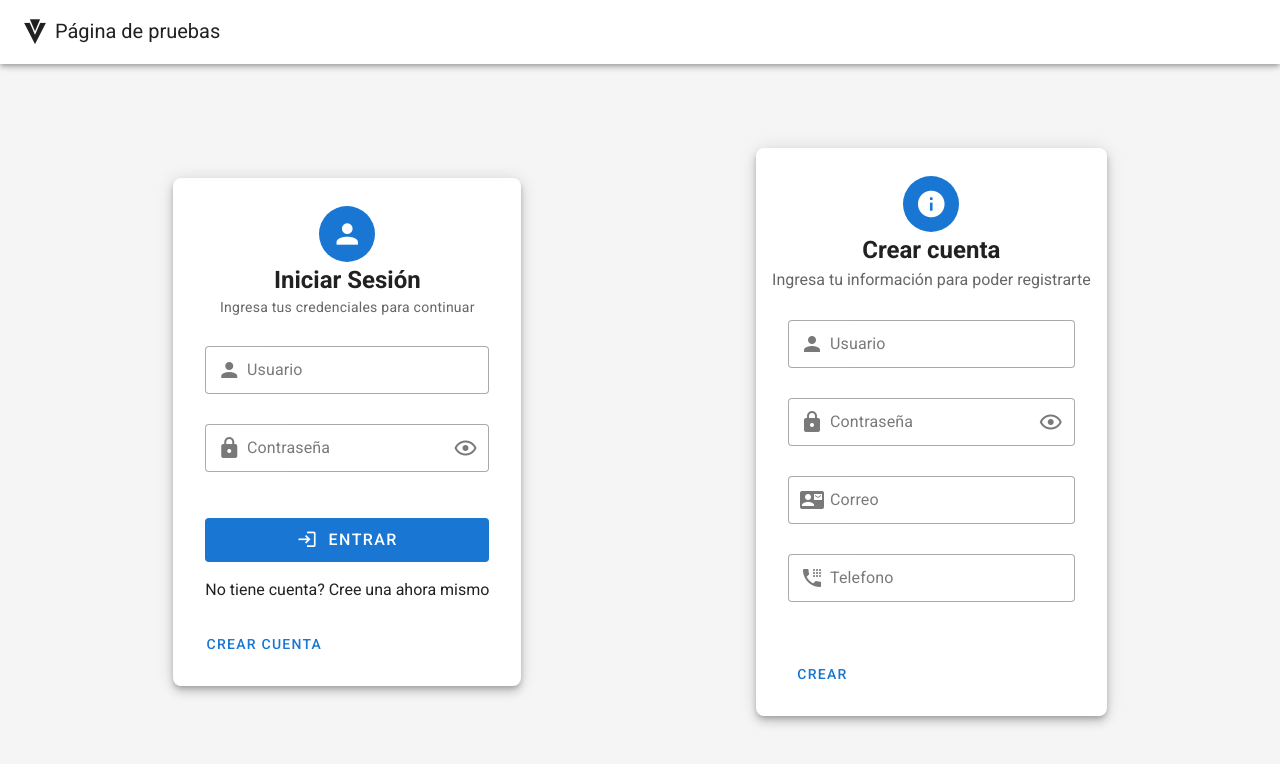
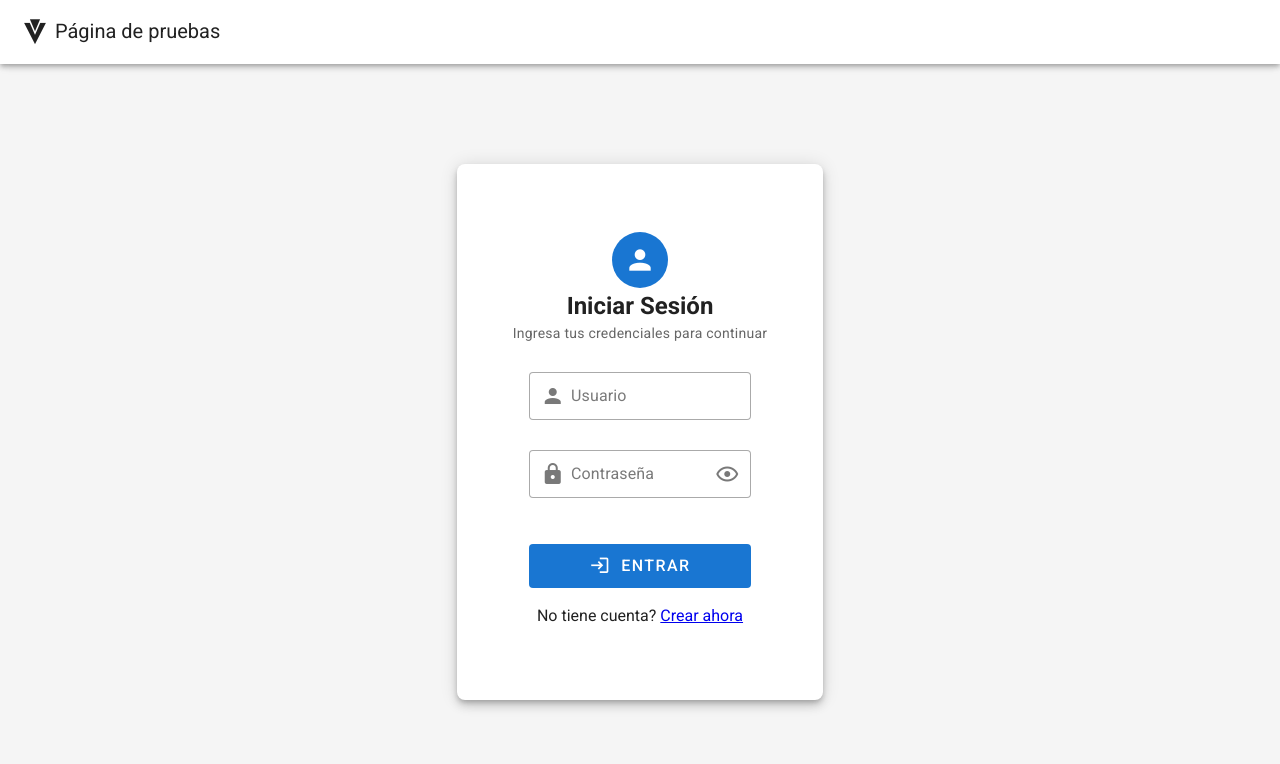
Before and after one commit to Vsdestroyer0/Vue-ServicioSocial, a Vue app: page /login in a window 1280 px wide. Shown: the top 764 px of the page. Built offline with nearby package versions, Linux system fonts and the light colour scheme.

Commit message:
feat: implementación de rutas con router

```diff
--- a/src/App.vue
+++ b/src/App.vue
@@ -1,9 +1,6 @@
 <script setup>
 import { ref } from 'vue'
-import Login from './components/Login.vue'
 import Navbar from './components/Navbar.vue'
-import AuthView from './vistas/AuthView.vue'
-import Register from './components/Register.vue'
 
 const usuarioLogueado = ref(null)
 
@@ -26,14 +23,9 @@ const onLogout = () => {
     <v-main class="bg-grey-lighten-4">
       <v-container class="fill-height d-flex align-center justify-center">
 
-        <!-- Pantalla de Login -->
-        <Login v-if="!usuarioLogueado" @login="onLogin" />
+        <!-- Manejo de ruta -->
+        <RouterView/>
 
-        <!-- Pantalla Usuario logeado -->
-        <AuthView v-else :usuarioLogueado @logout="onLogout"/>
-
-        <!-- Pantalla de Regitro usuario -->
-        <Register/>
 
       </v-container>
     </v-main>
--- a/src/components/Login.vue
+++ b/src/components/Login.vue
@@ -1,8 +1,8 @@
 <script setup>
 import { ref } from 'vue'
+import { useRouter } from 'vue-router'
 
-const emit = defineEmits(['login'])
-
+const router = useRouter()
 const usuario = ref('')
 const password = ref('')
 const error = ref('')
@@ -16,20 +16,17 @@ const handleLogin = () => {
   setTimeout(() => {
     cargabtn.value = false
     if (usuario.value === 'admin' && password.value === '1234') {
-      emit('login', usuario.value)
+      router.push('/home')
     } else {
       error.value = 'Usuario o contraseña incorrectos'
     }
   }, 400)
 }
 
-const handleRegister = () => {
-
-}
 </script>
 
 <template>
-  <v-card class="mx-auto pa-4" max-width="400" elevation="6" rounded="lg">
+  <v-card class="mx-auto pa-14" max-width="400" elevation="6" rounded="lg">
     <!-- Encabezado de la tarjeta -->
     <div class="text-center my-3">
       <v-avatar color="primary" size="56">
@@ -102,20 +99,14 @@ const handleRegister = () => {
           Entrar
         </v-btn>
       </v-card-actions>
-    </v-form>
-    <v-form @submit="handleRegister">
+
       <div class="text-center px-4 pb-4">
-          <p>
-          No tiene cuenta? Cree una ahora mismo
+          <p class="">
+          No tiene cuenta?
+          <router-link to="/registro">Crear ahora</router-link>
         </p>
         </div>
+    </v-form>
 
-        <v-card-actions>
-          <!-- Botón crear cuenta -->
-          <v-btn type="cuenta" color="primary" >
-            Crear cuenta
-          </v-btn>
-        </v-card-actions>
-    </v-form>
   </v-card>
 </template>
--- a/src/components/Register.vue
+++ b/src/components/Register.vue
@@ -1,4 +1,12 @@
 <script setup>
+import { ref } from 'vue'
+import { RouterLink } from 'vue-router'
+
+const usuario= ref('')
+const password= ref('')
+const correo= ref('')
+const telefono= ref('')
+const mostrarPassword= ref(false)
 
 </script>
 
@@ -66,15 +74,15 @@
                 <v-btn
                 type="submit"
                 color="primary"
+                block
                 >
                     Crear
                 </v-btn>
             </v-card-actions>
-
-            <!-- Campo contraseña -->
-
+            <div class="text-center px-4">
+                <p class="font-body-2 text-medium-emphasis">
+                Ya tienes una cuenta? <router-link to="/">Inicia sesión</router-link></p>
+            </div>
         </v-form>
     </v-card>
-
-    <v-form @submit="handleRegister"></v-form>
 </template>
--- a/src/vistas/AuthView.vue
+++ b/src/vistas/AuthView.vue
@@ -1,20 +1,16 @@
 <script setup>
 /* Librerias externas del proyecto */
 import { ref } from 'vue';
-const emit = defineEmits(['logout'])
-
+import { useRouter } from 'vue-router';
 const cargando = ref(false)
+const router = useRouter()
 
 const handleLogout = () => {
-    emit('logout')
+    router.push('/login')
     cargando.value=true
 }
 
-defineProps({
-    usuarioLogueado:{
-        type: String
-    }
-})
+
 </script>
 
 <template>
```
